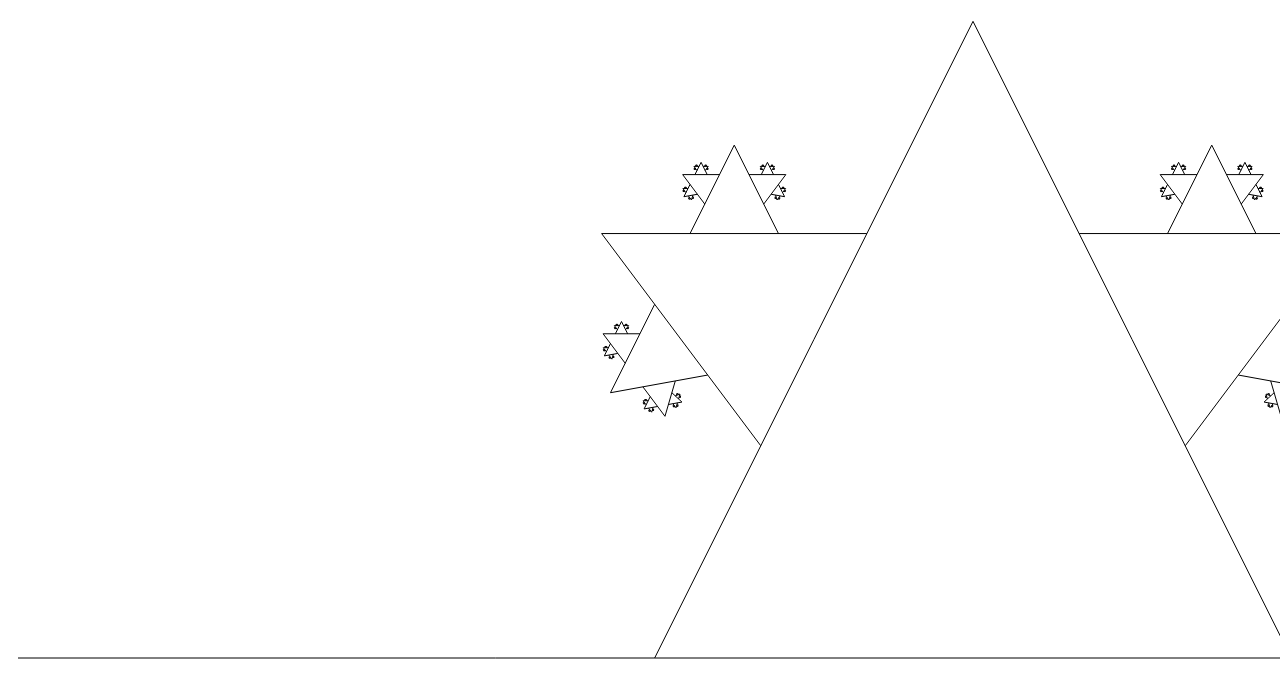
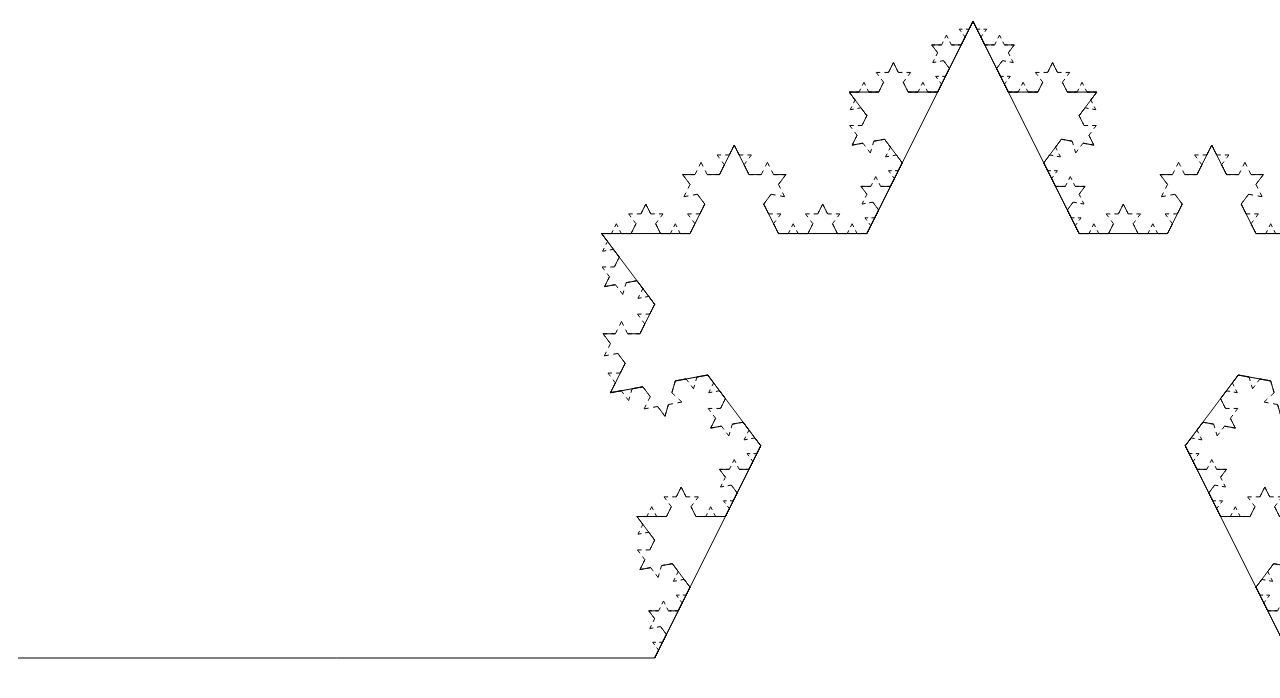
Before and after one commit to risboo6909/koch, a plain HTML site: page index.html in a window 1280 px wide. Shown: the top 698 px of the page. Drawn offline with Linux system fonts and the light colour scheme.

Commit message:
almost done!

```diff
--- a/index.html
+++ b/index.html
@@ -20,10 +20,10 @@
 		return [k1, k1_angle];
 	}
 
-	var computeNormal = function(k0, k1_angle, L, third, x0, y0)
+	var computeNormal = function(k0, k1_angle, L, one_third, x0, y0)
 	{
 
-		var fromX = x0 + third + 0.5 * third;
+		var fromX = x0 + one_third + 0.5 * one_third;
 		var b = -k0 * x0 + y0;
 		var fromY = k0 * fromX + b;
 
@@ -38,14 +38,14 @@
 		return (y1 - y0) / (x1 - x0);
 	}
 
-	var getLength = function(x0, y0, x1, y1)
+	var getL = function(x0, y0, x1, y1)
 	{
 		var x_sq = (x1 - x0) * (x1 - x0);
 		var y_sq = (y1 - y0) * (y1 - y0);
 		return (Math.sqrt(x_sq + y_sq)) / 3;
 	}
 
-	var rayRayIntersection = function(ax, ay, bx, by, adx, ady, bdx, bdy)
+	var rayLineIntersection = function(ax, ay, bx, by, adx, ady, bdx, bdy)
 	{
 		// ray-ray intersection test (stX = a, x0 = b)
 		var dx = bx - ax;
@@ -54,7 +54,8 @@
 		var u = (dy * bdx - dx * bdy) / det;
 		var v = (dy * adx - dx * ady) / det;
 
-		return (u > 0 && v > 0 && det != 0)
+		console.log(u, v, det);
+		return (v > 0 && det != 0)
 	}
 
 	var drawKochLine = function(old_n, stX, stY, endX, endY, steps, context)
@@ -67,31 +68,32 @@
 
 		var k1 = res[0], k1_angle = res[1];
 
-		var third = (endX - stX) / 3;
-		var length = getLength(stX, stY, endX, endY);
+		var one_third = (endX - stX) / 3;
+		var L = getL(stX, stY, endX, endY);
 
-/*
+
 		// compute an endpoint
 		context.beginPath();
 		context.moveTo(stX, stY);
-		context.lineTo(stX + third, stY + third * (endY - stY) / (endX - stX));
+		context.lineTo(stX + one_third, stY + one_third * (endY - stY) / (endX - stX));
 		context.strokeStyle = '#000000';
 		context.stroke();
 
 		context.beginPath();
 		context.moveTo(endX, endY);
-		context.lineTo(endX - third, endY - third * (endY - stY) / (endX - stX));
+		context.lineTo(endX - one_third, endY - one_third * (endY - stY) / (endX - stX));
 		context.strokeStyle = '#000000';
 		context.stroke();
 
-*/
+
+/*
 		context.beginPath();
 		context.moveTo(stX, stY);
 		context.lineTo(endX, endY);
 		context.strokeStyle = '#000000';
 		context.stroke();
-
-		var res = computeNormal(k0, k1_angle, length, third, stX, stY);
+*/
+		var res = computeNormal(k0, k1_angle, L, one_third, stX, stY);
 
 		var x0 = res[0],
 			y0 = res[1],
@@ -102,38 +104,26 @@
 		if (old_n != NaN)
 		{
 
-			//rayRayIntersection();
-
-			var n = [newX, newY];//normalize(n[0], n[1]);
-			//var old_n = [endX - stX, endY - stY]; //normalize(old_n[0], old_n[1]);
-
-			// ray-ray intersection, stX = a , x0 = b
-			/*
-			var dx = x0 - old_n[2];
-			var dy = y0 - old_n[3];
-			var det = n[0] * old_n[1] - n[1] * old_n[0];
-			var u = (dy * n[0] - dx * n[1]) / det;
-			var v = (dy * old_n[0] - dx * old_n[1]) / det;
-			*/
-
-			//console.log('iter ' + det);
-			//console.log(u, v);
-			//if (u > 0 && v > 0 && det != 0)
-			if (rayRayIntersection(old_n[2], old_n[3], x0, y0, old_n[0], old_n[1], n[0], n[1]))
+			if (rayLineIntersection(old_n[2], old_n[3], x0, y0, old_n[0], old_n[1], newX, newY))
 			{
-			//	console.log('intersection');
 				k1_angle = k1_angle - Math.PI;
 				k1 = Math.tan(k1_angle);
-
 			}
 
-			res = computeNormal(k0, k1_angle, length, third, stX, stY);
+			res = computeNormal(k0, k1_angle, L, one_third, stX, stY);
 			x0 = res[0], y0 = res[1], newX = res[2], newY = res[3], b = res[4];
 
 		}
 
-		drawKochLine([newX, newY, x0, y0], x0 - 0.5 * third, k0 * (x0 - 0.5 * third) + b, x0 + newX, y0 + newY, steps - 1, context);
-		drawKochLine([newX, newY, x0, y0], x0 + 0.5 * third, k0 * (x0 + 0.5 * third) + b, x0 + newX, y0 + newY, steps - 1, context);
+		drawKochLine([newX, newY, x0, y0], x0 - 0.5 * one_third, k0 * (x0 - 0.5 * one_third) + b, x0 + newX, y0 + newY, steps - 1, context);
+		drawKochLine([newX, newY, x0, y0], x0 + 0.5 * one_third, k0 * (x0 + 0.5 * one_third) + b, x0 + newX, y0 + newY, steps - 1, context);
+
+		if (steps != STEPS)
+		{
+			drawKochLine(old_n, x0 - 0.5 * one_third, k0 * (x0 - 0.5 * one_third) + b, x0 - 0.5 * one_third - one_third, k0 * (x0 - 0.5 * one_third - one_third) + b, steps - 1, context);
+
+			drawKochLine(old_n, x0 + 0.5 * one_third, k0 * (x0 + 0.5 * one_third) + b, x0 + 0.5 * one_third + one_third, k0 * (x0 + 0.5 * one_third + one_third) + b, steps - 1, context);
+		}
 
 		// draw a normal, debug only
 		/*
@@ -149,8 +139,12 @@
 	var canvas = document.getElementById('canvas');
 	var context = canvas.getContext('2d');
 
-	drawKochLine(NaN, 10, 650, 1920, 650, 9, context);
-	//drawKochLine(NaN, 10, 650, 1920, 649, 9, context);
+	var stX = 10, stY = 650, endX = 1920, endY = 650, STEPS = 6;
+
+	drawKochLine(NaN, stX, stY, endX, endY, STEPS, context);
+
+	//drawKochLine(NaN, stX, stY, stX + (endX - stX) / 3, endY, STEPS, context);
+	//drawKochLine(NaN, stX + 2 * (endX - stX) / 3, stY, endX, endY, STEPS, context);
 
 </script>
 </body>
```
